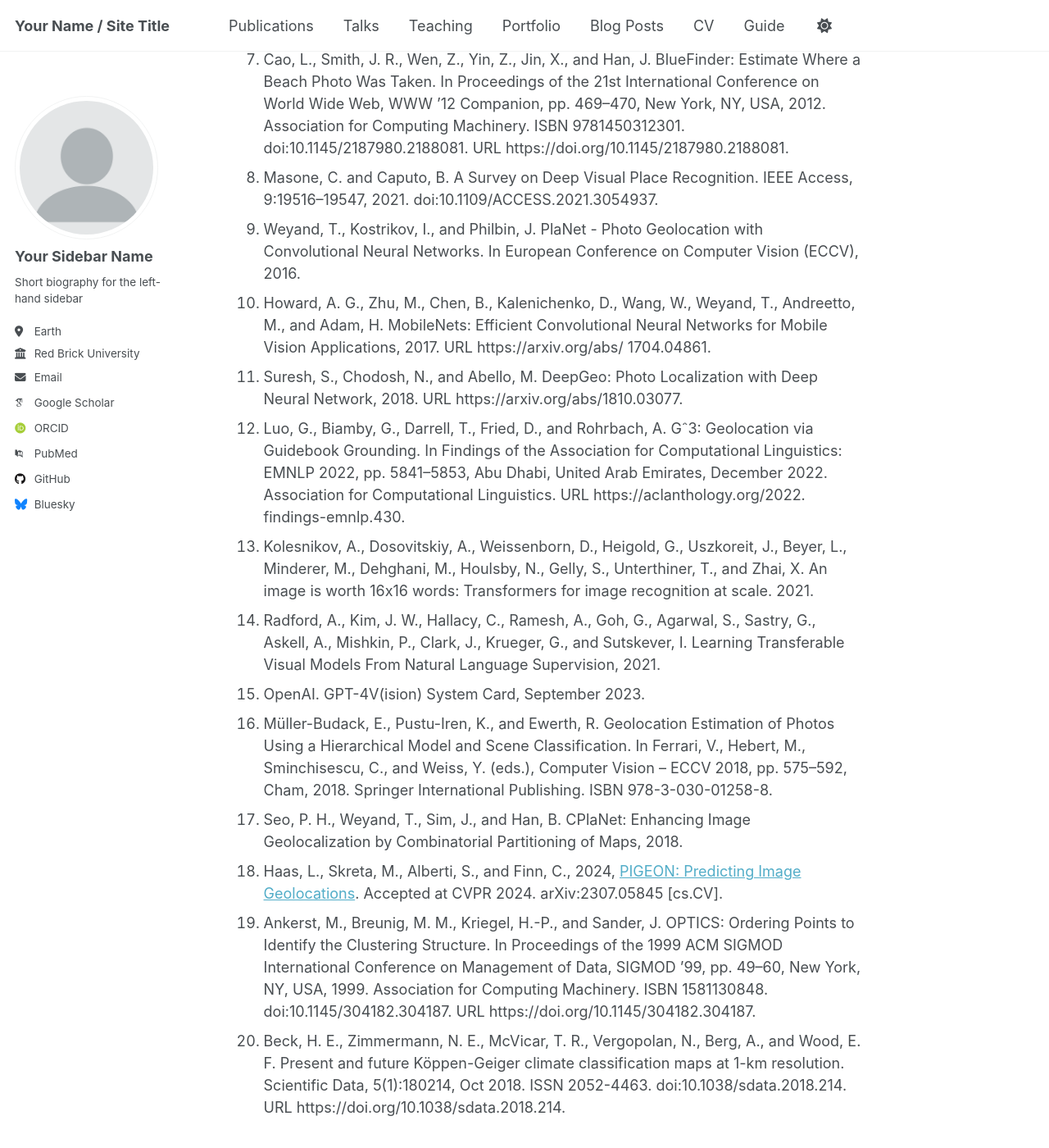
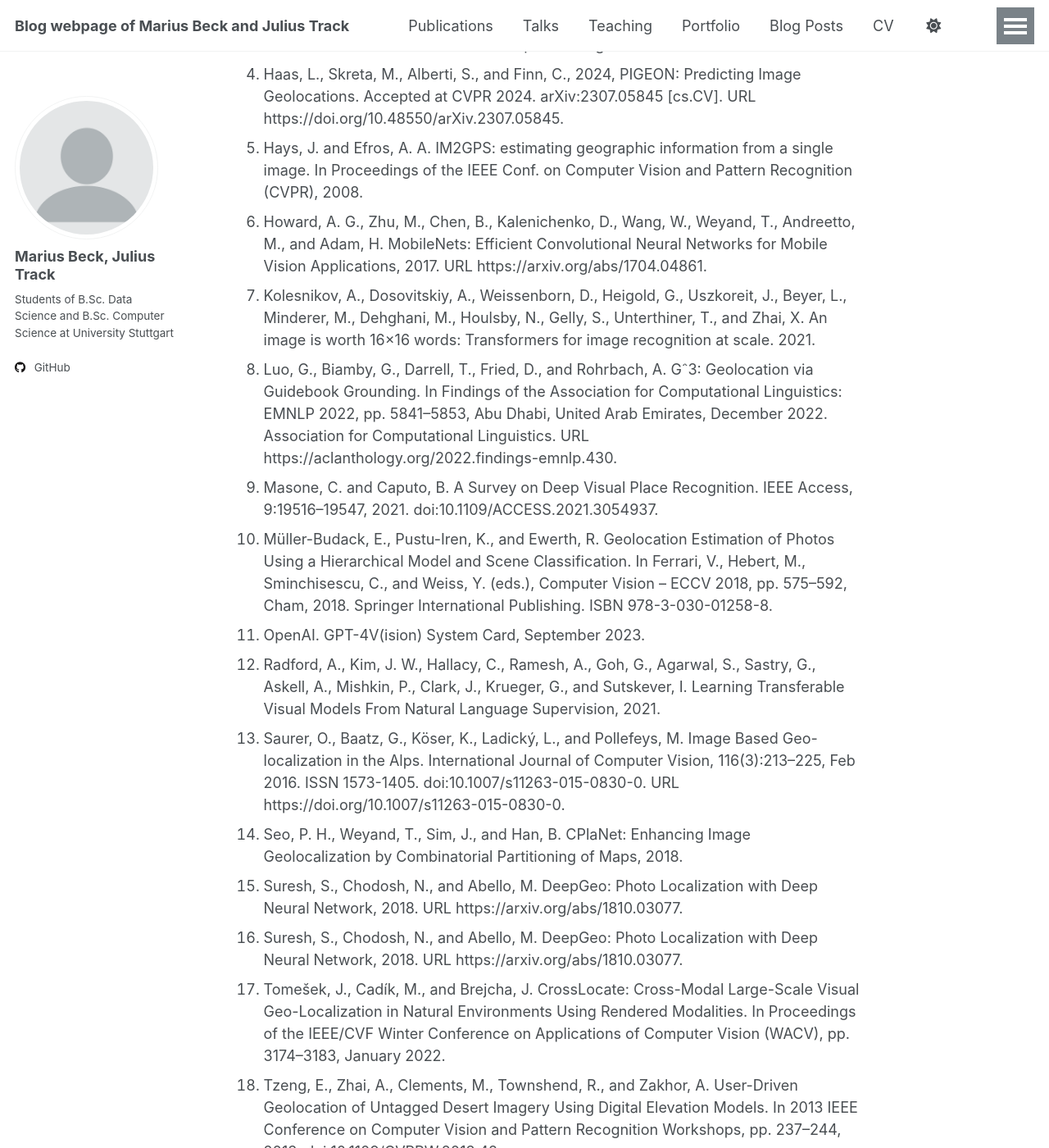
Before and after one commit to Smilooooo/Smilooooo.github.io, a Jekyll site: the page built from _posts/2025-05-13-pigeon-post.md, in a window 1280 px wide and 1400 px high, scrolled down 18302 px. Shown: the whole window at 82% size. Built offline with Jekyll 4.4.1, drawn with Linux system fonts in a browser that asks for light colours; some web fonts are replaced; some of the changed text lies outside the part shown.

Commit message:
figure numbers, sorted references

```diff
--- a/_config.yml
+++ b/_config.yml
@@ -8,14 +8,13 @@
 
 # Basic Site Settings
 locale                   : "en-US"
-site_theme               : "default"
-title                    : "Your Name / Site Title"
+title                    : "Blog webpage of Marius Beck and Julius Track"
 title_separator          : "-"
-name                     : &name "Your Name"
+name                     : &name "Marius Beck, Julius Track"
 description              : &description "personal description"
-url                      : https://academicpages.github.io # the base hostname & protocol for your site e.g. "https://[your GitHub username].github.io" or if you already have some other page hosted on Github then use "https://[your GitHub username].github.io/[Your Repo Name]"
+url                      : https://smilooooo.github.io # the base hostname & protocol for your site e.g. "https://mmistakes.github.io"
 baseurl                  : "" # the subpath of your site, e.g. "/blog"
-repository               : "academicpages/academicpages.github.io"
+repository               : "/smilooooo.github.io"
 
 # Site Author - The following control what appear as part of the author content on the side bar.
 #               If a field is blank the icon and link will not appear, otherwise it will be shown.
@@ -23,67 +22,9 @@
 author:
   # Biographic information
   avatar           : "profile.png"
-  name             : "Your Sidebar Name"
-  pronouns         : # example: "she/her"
-  bio              : "Short biography for the left-hand sidebar"
-  location         : "Earth"
-  employer         : "Red Brick University"
-  uri              : # URL
-  email            : "none@example.org"
-
-  # Academic websites
-  academia         : # URL
-  arxiv            : # URL - Update with the correct link to your profile
-  googlescholar    : "https://scholar.google.com/citations?user=PS_CX0AAAAAJ"
-  impactstory      : # URL
-  orcid            : "http://orcid.org/yourorcidurl"
-  semantic         : # URL
-  pubmed           : "https://www.ncbi.nlm.nih.gov/pubmed/?term=john+snow"
-  researchgate     : # URL
-  scopus           : # URL
-
-  # Repositories and software development
-  bitbucket        : # Username - Update with your username on the site
-  codepen          : # Username
-  dribbble         : # Username
-  github           : "academicpages"
-  kaggle           : # Username
-  stackoverflow    : # User number or user number and name (i.e., use "1" or "1/jeff-atwood")
-
-  # Social media
-  bluesky          : "bsky.app" # Replace this with you Bluesky username
-  facebook         : # Username
-  flickr           : # Username
-  foursquare       : # Username
-  goodreads        : # Username
-  google_plus      : # Username
-  keybase          : # Username
-  instagram        : # Username
-  lastfm           : # Username
-  linkedin         : # Username
-  mastodon         : # URL
-  medium           : # URL
-  pinterest        : # Username
-  soundcloud       : # Username
-  steam            : # Username
-  telegram         : # URL
-  tumblr           : # Username
-  twitter          : # Username for X / Twitter
-  vine             : # Username
-  weibo            : # Username
-  wikipedia        : # Username
-  xing             : # Username
-  youtube          : # Username
-  zhihu            : # Username
-
-# Publication Category - The following the list of publication categories and their headings
-publication_category:
-  books:
-    title: 'Books'
-  manuscripts:
-    title: 'Journal Articles'
-  conferences:
-    title: 'Conference Papers'
+  name             : "Marius Beck, Julius Track"
+  bio              : "Students of B.Sc. Data Science and B.Sc. Computer Science at University Stuttgart"
+  github           : "/smilooooo"
 
 # Site Settings
 teaser                   :  # filename of teaser fallback teaser image placed in /images/, .e.g. "500x300.png"
@@ -91,7 +32,7 @@
 words_per_minute         : 160
 future                   : true
 read_more                : "disabled" # if enabled, adds "Read more" links to excerpts
-talkmap_link             : false      #change to true to add link to talkmap on talks page
+talkmap_link             : false #change to true to add link to talkmap on talks page
 comments:
   provider               : # false (default), "disqus", "discourse", "facebook", "google-plus", "staticman", "custom"
   disqus:
@@ -148,7 +89,7 @@
 
 # Analytics
 analytics:
-  provider               :  "false" # false (default), "google", "google-universal", "google-analytics-4", "custom"
+  provider               :  "google-universal" # false (default), "google", "google-universal", "google-analytics-4", "custom"
   google:
     tracking_id          :
 
@@ -163,26 +104,23 @@
   - "*.sublime-workspace"
   - .asset-cache
   - .bundle
-  - .github
   - .jekyll-assets-cache
   - .sass-cache
+  - CHANGELOG
+  - Capfile
+  - Gemfile
+  - Gruntfile.js
+  - LICENSE
+  - README
+  - Rakefile
   - assets/js/_main.js
   - assets/js/plugins
   - assets/js/vendor
-  - CHANGELOG
-  - Capfile
   - config
-  - Dockerfile
-  - Gemfile
-  - Gruntfile.js
   - gulpfile.js
-  - LICENSE
-  - local
   - log
   - node_modules
-  - package.json*
-  - Rakefile
-  - README
+  - package.json
   - tmp
   - vendor
 keep_files:
@@ -202,7 +140,7 @@
 
 # Markdown Processing
 kramdown:
-  input: Kramdown
+  input: GFM
   hard_wrap: false
   auto_ids: true
   footnote_nr: 1
@@ -210,12 +148,9 @@
   toc_levels: 1..6
   smart_quotes: lsquo,rsquo,ldquo,rdquo
   enable_coderay: false
-  math_engine: mathjax
-  math_engine_opts:
-    preview: "TeX"
 
 
-# These settings control the types of collections used by the template
+# Collections
 collections:
   teaching:
     output: true
@@ -231,7 +166,7 @@
     permalink: /:collection/:path/
 
 
-# These settings control how pages and collections are included in the site
+# Defaults
 defaults:
   # _posts
   - scope:
@@ -298,25 +233,22 @@
 permalink: /:categories/:title/
 # paginate: 5 # amount of posts to show
 # paginate_path: /page:num/
-timezone: Etc/UTC # http://en.wikipedia.org/wiki/List_of_tz_database_time_zones
+timezone: America/Los_Angeles # http://en.wikipedia.org/wiki/List_of_tz_database_time_zones
 
 
 # Plugins
 plugins:
-  - jekyll-feed
-  - jekyll-gist
   - jekyll-paginate
   - jekyll-sitemap
+  - jekyll-gist
+  - jekyll-feed
   - jekyll-redirect-from
-  - jemoji
-
-# Mimic GitHub Pages with --safe
+# mimic GitHub Pages with --safe
 whitelist:
-  - jekyll-feed
-  - jekyll-gist
   - jekyll-paginate
   - jekyll-sitemap
-  - jekyll-redirect-from
+  - jekyll-gist
+  - jekyll-feed
   - jemoji
 
 
--- a/_posts/2025-05-13-pigeon-post.md
+++ b/_posts/2025-05-13-pigeon-post.md
@@ -7,6 +7,7 @@
 ---
 
 ![Placeholder for featured image](/images/PIGEONCover.jpg)
+
 
 ## Motivation
 
@@ -150,7 +153,7 @@
 
 | ![Geoguessr Panorama](/images/panoramaGeoguessr.png) |
 |:---:|
-|Four images comprising a 360-degree panorama from a location in Pegswood, England|
+|Figure 3: Four images comprising a 360-degree panorama from a location in Pegswood, England|
 
 **For PIGEOTTO**, the broader model designed to handle general-purpose geolocation from a single image, the researchers gathered over 4.5 million images from Flickr and Wikipedia (including landmarks from the Google Landmarks v2 dataset and the Flickr images from the MediaEval 2016 dataset). Instead of Street View, these images came from diverse, user-generated content around the world.
 
@@ -314,23 +317,23 @@
 ---
 
 ## References
-1. Hays, J. and Efros, A. A. IM2GPS: estimating geographic information from a single image. In Proceedings of the IEEE Conf. on Computer Vision and Pattern Recognition (CVPR), 2008.
-2. Zamir, A. R. and Shah, M. Image Geo-Localization Based on Multiple Nearest Neighbor Feature Matching Using Generalized Graphs. IEEE Transactions on Pattern Analysis and Machine Intelligence, 36(8):1546–1558, 2014.doi:10.1109/TPAMI.2014.2299799.
-3. Suresh, S., Chodosh, N., and Abello, M. DeepGeo: Photo Localization with Deep Neural Network, 2018. URL https://arxiv.org/abs/1810.03077.
-4. Saurer, O., Baatz, G., Köser, K., Ladický, L., and Pollefeys, M. Image Based Geo-localization in the Alps. International Journal of Computer Vision, 116(3):213–225, Feb 2016. ISSN 1573-1405. doi:10.1007/s11263-015-0830-0. URL https://doi.org/10.1007/s11263-015-0830-0.
-5. Tomešek, J., Cadík, M., and Brejcha, J. CrossLocate: Cross-Modal Large-Scale Visual Geo-Localization in Natural Environments Using Rendered Modalities. In Proceedings of the IEEE/CVF Winter Conference on Applications of Computer Vision (WACV), pp. 3174–3183, January 2022.
-6. Tzeng, E., Zhai, A., Clements, M., Townshend, R., and Zakhor, A. User-Driven Geolocation of Untagged Desert Imagery Using Digital Elevation Models. In 2013 IEEE Conference on Computer Vision and Pattern Recognition Workshops, pp. 237–244, 2013. doi:10.1109/CVPRW.2013.42.
-7. Cao, L., Smith, J. R., Wen, Z., Yin, Z., Jin, X., and Han, J. BlueFinder: Estimate Where a Beach Photo Was Taken. In Proceedings of the 21st International Conference on World Wide Web, WWW ’12 Companion, pp. 469–470, New York, NY, USA, 2012. Association for Computing Machinery. ISBN 9781450312301. doi:10.1145/2187980.2188081. URL https://doi.org/10.1145/2187980.2188081.
-8. Masone, C. and Caputo, B. A Survey on Deep Visual Place Recognition. IEEE Access, 9:19516–19547, 2021. doi:10.1109/ACCESS.2021.3054937.
-9. Weyand, T., Kostrikov, I., and Philbin, J. PlaNet - Photo Geolocation with Convolutional Neural Networks. In European Conference on Computer Vision (ECCV), 2016.
-10. Howard, A. G., Zhu, M., Chen, B., Kalenichenko, D., Wang, W., Weyand, T., Andreetto, M., and Adam, H. MobileNets: Efficient Convolutional Neural Networks for Mobile Vision Applications, 2017. URL https://arxiv.org/abs/ 1704.04861.
-11. Suresh, S., Chodosh, N., and Abello, M. DeepGeo: Photo Localization with Deep Neural Network, 2018. URL https://arxiv.org/abs/1810.03077.
-12. Luo, G., Biamby, G., Darrell, T., Fried, D., and Rohrbach, A. Gˆ3: Geolocation via Guidebook Grounding. In Findings of the Association for Computational Linguistics: EMNLP 2022, pp. 5841–5853, Abu Dhabi, United Arab Emirates, December 2022. Association for Computational Linguistics. URL https://aclanthology.org/2022. findings-emnlp.430.
-13. Kolesnikov, A., Dosovitskiy, A., Weissenborn, D., Heigold, G., Uszkoreit, J., Beyer, L., Minderer, M., Dehghani, M., Houlsby, N., Gelly, S., Unterthiner, T., and Zhai, X. An image is worth 16x16 words: Transformers for image recognition at scale. 2021.
-14. Radford, A., Kim, J. W., Hallacy, C., Ramesh, A., Goh, G., Agarwal, S., Sastry, G., Askell, A., Mishkin, P., Clark, J., Krueger, G., and Sutskever, I. Learning Transferable Visual Models From Natural Language Supervision, 2021.
-15. OpenAI. GPT-4V(ision) System Card, September 2023.
-16. Müller-Budack, E., Pustu-Iren, K., and Ewerth, R. Geolocation Estimation of Photos Using a Hierarchical Model and Scene Classification. In Ferrari, V., Hebert, M., Sminchisescu, C., and Weiss, Y. (eds.), Computer Vision – ECCV 2018, pp. 575–592, Cham, 2018. Springer International Publishing. ISBN 978-3-030-01258-8.
-17. Seo, P. H., Weyand, T., Sim, J., and Han, B. CPlaNet: Enhancing Image Geolocalization by Combinatorial Partitioning of Maps, 2018.
-18. Haas, L., Skreta, M., Alberti, S., and Finn, C., 2024, [PIGEON: Predicting Image Geolocations](https://doi.org/10.48550/arXiv.2307.05845). Accepted at CVPR 2024. arXiv:2307.05845 [cs.CV].
-19. Ankerst, M., Breunig, M. M., Kriegel, H.-P., and Sander, J. OPTICS: Ordering Points to Identify the Clustering Structure. In Proceedings of the 1999 ACM SIGMOD International Conference on Management of Data, SIGMOD ’99, pp. 49–60, New York, NY, USA, 1999. Association for Computing Machinery. ISBN 1581130848. doi:10.1145/304182.304187. URL https://doi.org/10.1145/304182.304187.
-20. Beck, H. E., Zimmermann, N. E., McVicar, T. R., Vergopolan, N., Berg, A., and Wood, E. F. Present and future Köppen-Geiger climate classification maps at 1-km resolution. Scientific Data, 5(1):180214, Oct 2018. ISSN 2052-4463. doi:10.1038/sdata.2018.214. URL https://doi.org/10.1038/sdata.2018.214.
+1. Ankerst, M., Breunig, M. M., Kriegel, H.-P., and Sander, J. OPTICS: Ordering Points to Identify the Clustering Structure. In Proceedings of the 1999 ACM SIGMOD International Conference on Management of Data, SIGMOD ’99, pp. 49–60, New York, NY, USA, 1999. Association for Computing Machinery. ISBN 1581130848. doi:10.1145/304182.304187. URL https://doi.org/10.1145/304182.304187.
+2. Beck, H. E., Zimmermann, N. E., McVicar, T. R., Vergopolan, N., Berg, A., and Wood, E. F. Present and future Köppen-Geiger climate classification maps at 1-km resolution. Scientific Data, 5(1):180214, Oct 2018. ISSN 2052-4463. doi:10.1038/sdata.2018.214. URL https://doi.org/10.1038/sdata.2018.214.
+3. Cao, L., Smith, J. R., Wen, Z., Yin, Z., Jin, X., and Han, J. BlueFinder: Estimate Where a Beach Photo Was Taken. In Proceedings of the 21st International Conference on World Wide Web, WWW ’12 Companion, pp. 469–470, New York, NY, USA, 2012. Association for Computing Machinery. ISBN 9781450312301. doi:10.1145/2187980.2188081. URL https://doi.org/10.1145/2187980.2188081.
+4. Haas, L., Skreta, M., Alberti, S., and Finn, C., 2024, PIGEON: Predicting Image Geolocations. Accepted at CVPR 2024. arXiv:2307.05845 [cs.CV]. URL https://doi.org/10.48550/arXiv.2307.05845.
+5. Hays, J. and Efros, A. A. IM2GPS: estimating geographic information from a single image. In Proceedings of the IEEE Conf. on Computer Vision and Pattern Recognition (CVPR), 2008.
+6. Howard, A. G., Zhu, M., Chen, B., Kalenichenko, D., Wang, W., Weyand, T., Andreetto, M., and Adam, H. MobileNets: Efficient Convolutional Neural Networks for Mobile Vision Applications, 2017. URL https://arxiv.org/abs/1704.04861.
+7. Kolesnikov, A., Dosovitskiy, A., Weissenborn, D., Heigold, G., Uszkoreit, J., Beyer, L., Minderer, M., Dehghani, M., Houlsby, N., Gelly, S., Unterthiner, T., and Zhai, X. An image is worth 16×16 words: Transformers for image recognition at scale. 2021.
+8. Luo, G., Biamby, G., Darrell, T., Fried, D., and Rohrbach, A. Gˆ3: Geolocation via Guidebook Grounding. In Findings of the Association for Computational Linguistics: EMNLP 2022, pp. 5841–5853, Abu Dhabi, United Arab Emirates, December 2022. Association for Computational Linguistics. URL https://aclanthology.org/2022.findings-emnlp.430.
+9. Masone, C. and Caputo, B. A Survey on Deep Visual Place Recognition. IEEE Access, 9:19516–19547, 2021. doi:10.1109/ACCESS.2021.3054937.
+10. Müller-Budack, E., Pustu-Iren, K., and Ewerth, R. Geolocation Estimation of Photos Using a Hierarchical Model and Scene Classification. In Ferrari, V., Hebert, M., Sminchisescu, C., and Weiss, Y. (eds.), Computer Vision – ECCV 2018, pp. 575–592, Cham, 2018. Springer International Publishing. ISBN 978-3-030-01258-8.
+11. OpenAI. GPT-4V(ision) System Card, September 2023.
+12. Radford, A., Kim, J. W., Hallacy, C., Ramesh, A., Goh, G., Agarwal, S., Sastry, G., Askell, A., Mishkin, P., Clark, J., Krueger, G., and Sutskever, I. Learning Transferable Visual Models From Natural Language Supervision, 2021.
+13. Saurer, O., Baatz, G., Köser, K., Ladický, L., and Pollefeys, M. Image Based Geo-localization in the Alps. International Journal of Computer Vision, 116(3):213–225, Feb 2016. ISSN 1573-1405. doi:10.1007/s11263-015-0830-0. URL https://doi.org/10.1007/s11263-015-0830-0.
+14. Seo, P. H., Weyand, T., Sim, J., and Han, B. CPlaNet: Enhancing Image Geolocalization by Combinatorial Partitioning of Maps, 2018.
+15. Suresh, S., Chodosh, N., and Abello, M. DeepGeo: Photo Localization with Deep Neural Network, 2018. URL https://arxiv.org/abs/1810.03077.
+16. Suresh, S., Chodosh, N., and Abello, M. DeepGeo: Photo Localization with Deep Neural Network, 2018. URL https://arxiv.org/abs/1810.03077.
+17. Tomešek, J., Cadík, M., and Brejcha, J. CrossLocate: Cross-Modal Large-Scale Visual Geo-Localization in Natural Environments Using Rendered Modalities. In Proceedings of the IEEE/CVF Winter Conference on Applications of Computer Vision (WACV), pp. 3174–3183, January 2022.
+18. Tzeng, E., Zhai, A., Clements, M., Townshend, R., and Zakhor, A. User-Driven Geolocation of Untagged Desert Imagery Using Digital Elevation Models. In 2013 IEEE Conference on Computer Vision and Pattern Recognition Workshops, pp. 237–244, 2013. doi:10.1109/CVPRW.2013.42.
+19. Weyand, T., Kostrikov, I., and Philbin, J. PlaNet - Photo Geolocation with Convolutional Neural Networks. In European Conference on Computer Vision (ECCV), 2016.
+20. Zamir, A. R. and Shah, M. Image Geo-Localization Based on Multiple Nearest Neighbor Feature Matching Using Generalized Graphs. IEEE Transactions on Pattern Analysis and Machine Intelligence, 36(8):1546–1558, 2014. doi:10.1109/TPAMI.2014.2299799.
```
Also changed, not shown: other parts of _posts/2025-05-13-pigeon-post.md (+13 -11 lines).
